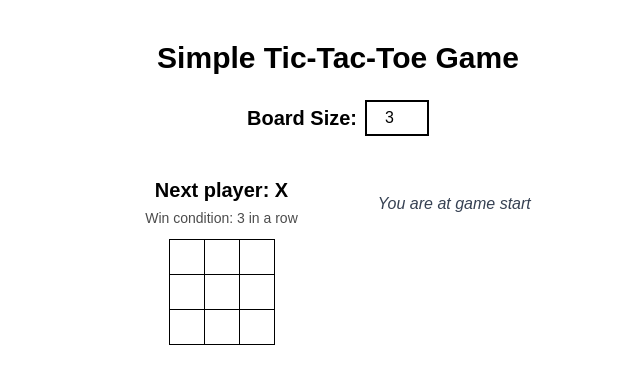
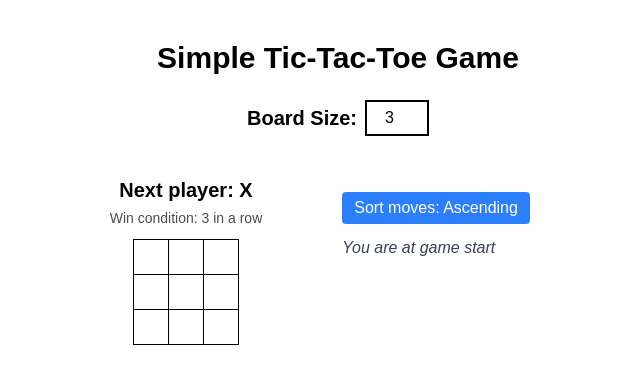
Before and after one commit to nthung1021/AWAD-IA01, a Next.js app: page / in a window 1280 px wide. Shown: the top 384 px of the page, without its empty margins (302-942 px from the left). Built offline with nearby package versions, Linux system fonts and the light colour scheme.

Commit message:
Add the feature "Add a toggle button to sort the moves"

```diff
--- a/src/app/page.tsx
+++ b/src/app/page.tsx
@@ -6,7 +6,8 @@ import Board from "./component/Board";
 export default function Game() {
   const [history, setHistory] = useState([Array(9).fill(null)]);
   const [currentMove, setCurrentMove] = useState(0);
-  const [boardSize, setBoardSize] = useState(3); // new state for board size
+  const [boardSize, setBoardSize] = useState(3);
+  const [sortAsc, setSortAsc] = useState(true);
   const xIsNext = currentMove % 2 === 0;
   const currentSquares = history[currentMove];
 
@@ -20,16 +21,15 @@ export default function Game() {
     setCurrentMove(nextMove);
   }
 
-  // Handle board size change (reset game)
   function handleBoardSizeChange(e) {
-    const newSize = Math.max(3, Math.min(10, parseInt(e.target.value) || 3)); // 3–10 range
+    const newSize = Math.max(3, Math.min(10, parseInt(e.target.value) || 3));
     setBoardSize(newSize);
     const totalSquares = newSize * newSize;
     setHistory([Array(totalSquares).fill(null)]);
     setCurrentMove(0);
   }
 
-  const moves = history.map((squares, move) => {
+  const moveItems = history.map((_, move) => {
     if (move === currentMove) {
       const hereLabel =
         move > 0 ? `You are at move #${move}` : "You are at game start";
@@ -40,8 +40,7 @@ export default function Game() {
       );
     }
 
-    const buttonLabel =
-      move > 0 ? `Go to move #${move}` : "Go to game start";
+    const buttonLabel = move > 0 ? `Go to move #${move}` : "Go to game start";
     return (
       <li key={move}>
         <button
@@ -53,6 +52,8 @@ export default function Game() {
       </li>
     );
   });
+
+  const moves = sortAsc ? moveItems : [...moveItems].reverse();
 
   return (
     <>
@@ -73,7 +74,7 @@ export default function Game() {
       <div className="flex flex-row justify-center gap-20 mt-10">
         <div className="flex flex-col items-center">
           <Board
-            key={boardSize} // force re-render on size change
+            key={boardSize}
             xIsNext={xIsNext}
             squares={currentSquares}
             onPlay={handlePlay}
@@ -81,7 +82,14 @@ export default function Game() {
           />
         </div>
 
-        <div className="mt-4">
+        <div className="mt-4 min-w-56">
+          <button
+            className="mb-3 bg-blue-500 text-white px-3 py-1 rounded"
+            onClick={() => setSortAsc((v) => !v)}
+          >
+            Sort moves: {sortAsc ? "Ascending" : "Descending"}
+          </button>
+
           <ol>{moves}</ol>
         </div>
       </div>
```
